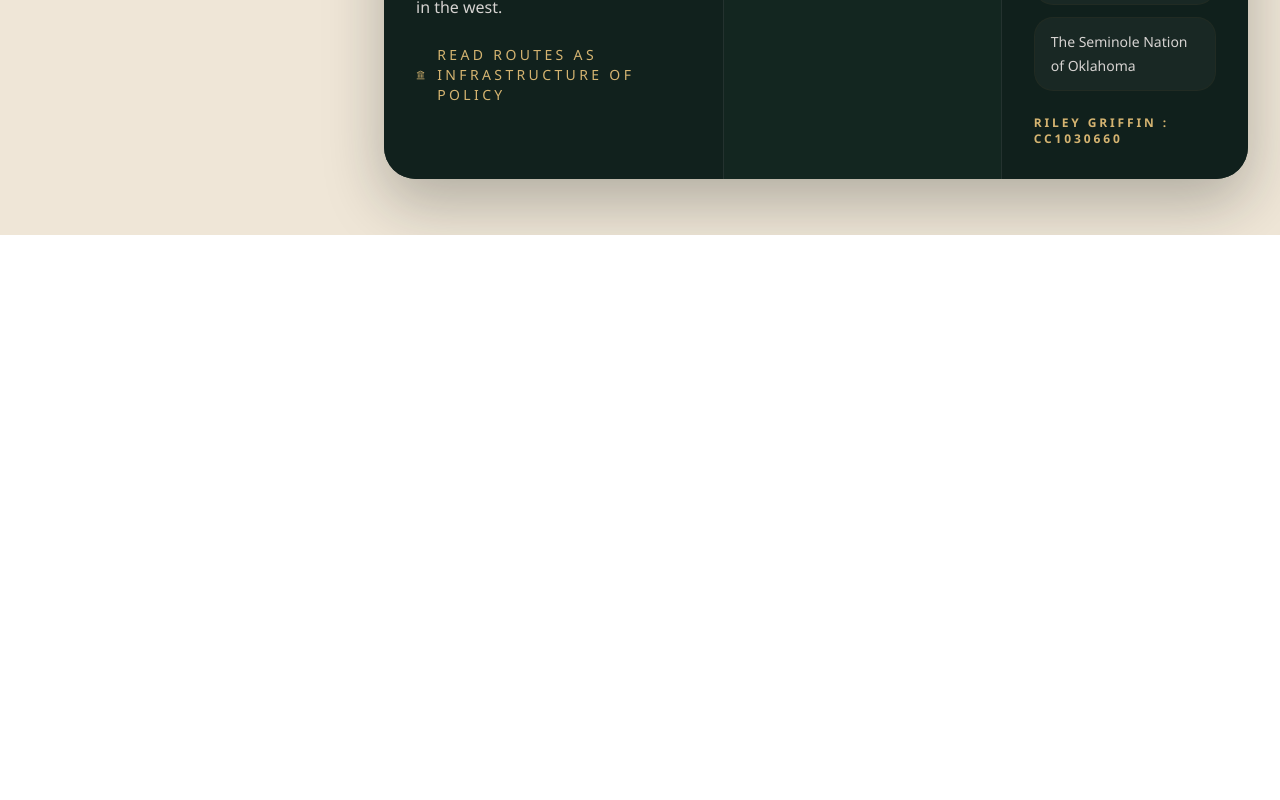
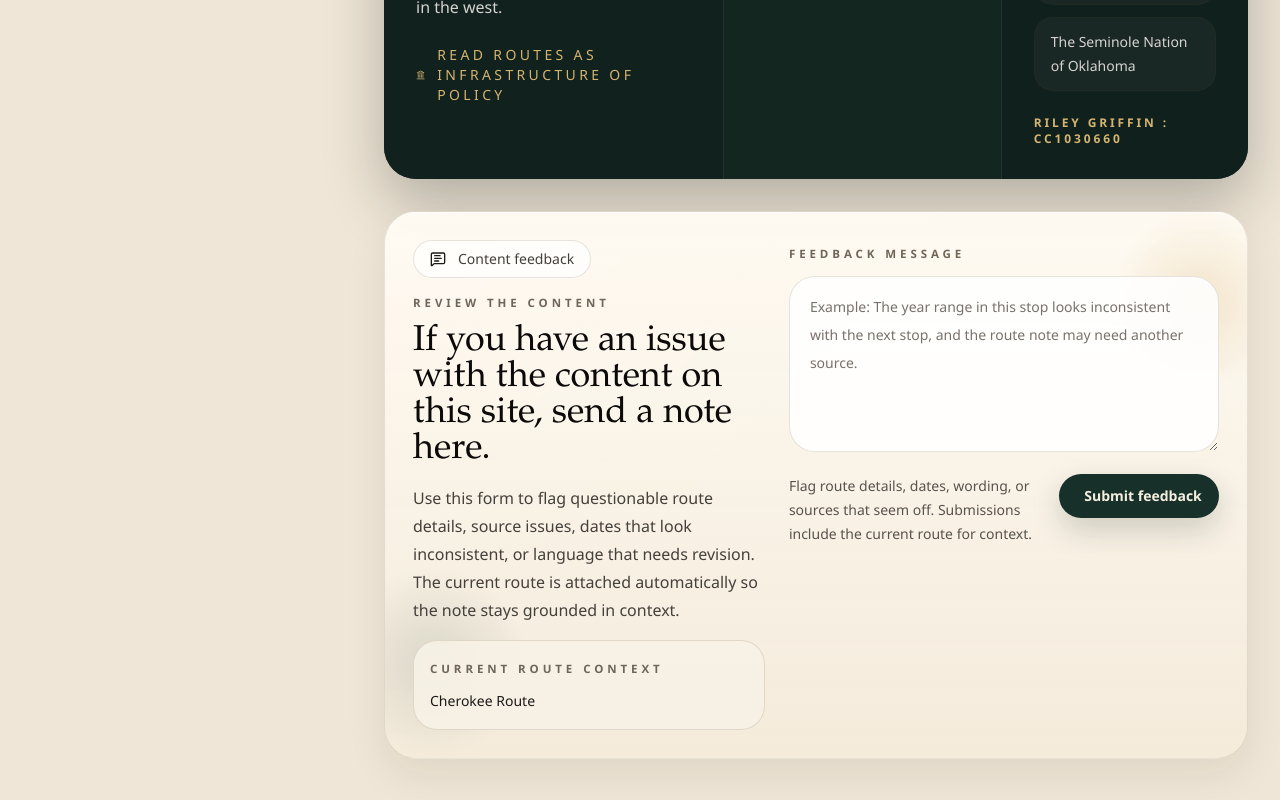
Before and after one commit to thanksother1234-create/Trail-of-Tears-Map, a React (Vite) app: page / in a window 1280 px wide. Shown: the part 3287-4087 px from the top of the page. Before the commit the page ends 3522 px from the top, so only its background shows below. Built offline with nearby package versions, Linux system fonts and the light colour scheme.

Commit message:
Updates for feedback and feedback API

```diff
--- /dev/null
+++ b/api/feedback.ts
@@ -0,0 +1,87 @@
+import { put } from "@vercel/blob";
+
+interface FeedbackPayload {
+  message?: unknown;
+  page?: unknown;
+  routeLabel?: unknown;
+}
+
+function jsonResponse(body: Record<string, string>, status: number) {
+  return new Response(JSON.stringify(body), {
+    status,
+    headers: {
+      "Content-Type": "application/json",
+    },
+  });
+}
+
+function normalizeString(value: unknown) {
+  return typeof value === "string" ? value.trim() : "";
+}
+
+export default async function handler(request: Request) {
+  if (request.method !== "POST") {
+    return new Response(null, {
+      status: 405,
+      headers: {
+        Allow: "POST",
+      },
+    });
+  }
+
+  if (!process.env.BLOB_READ_WRITE_TOKEN) {
+    return jsonResponse(
+      {
+        error:
+          "Feedback storage is not configured on this deployment yet. Connect a Vercel Blob store first.",
+      },
+      503,
+    );
+  }
+
+  let payload: FeedbackPayload;
+
+  try {
+    payload = (await request.json()) as FeedbackPayload;
+  } catch {
+    return jsonResponse({ error: "The feedback submission could not be read." }, 400);
+  }
+
+  const message = normalizeString(payload.message);
+  const page = normalizeString(payload.page);
+  const routeLabel = normalizeString(payload.routeLabel);
+
+  if (message.length < 10) {
+    return jsonResponse({ error: "Please include a bit more detail in your feedback." }, 400);
+  }
+
+  if (message.length > 4000) {
+    return jsonResponse({ error: "Feedback must stay under 4000 characters." }, 400);
+  }
+
+  const entry = {
+    message,
+    page: page || "#route",
+    routeLabel: routeLabel || "Unknown route",
+    submittedAt: new Date().toISOString(),
+    userAgent: request.headers.get("user-agent") ?? "",
+  };
+
+  try {
+    await put(`feedback/${Date.now()}-${crypto.randomUUID()}.json`, JSON.stringify(entry, null, 2), {
+      access: "private",
+      addRandomSuffix: false,
+      contentType: "application/json",
+    });
+  } catch {
+    return jsonResponse(
+      {
+        error:
+          "The feedback form is live, but storage on Vercel is not ready yet. Try again after Blob is connected.",
+      },
+      503,
+    );
+  }
+
+  return jsonResponse({ message: "Feedback submitted." }, 200);
+}
--- a/package.json
+++ b/package.json
@@ -22,6 +22,7 @@
     "@radix-ui/react-separator": "^1.1.11",
     "@radix-ui/react-slot": "^1.3.0",
     "@vercel/analytics": "^1.5.0",
+    "@vercel/blob": "^2.6.1",
     "class-variance-authority": "^0.7.1",
     "clsx": "^2.1.1",
     "framer-motion": "^12.42.2",
--- a/src/App.tsx
+++ b/src/App.tsx
@@ -6,6 +6,7 @@ import { HeroHeader } from "@/components/layout/HeroHeader";
 import { JourneySidebar } from "@/components/layout/JourneySidebar";
 import { TrailMap } from "@/components/map/TrailMap";
 import { InfoPanel } from "@/components/panels/InfoPanel";
+import { ContentFeedbackSection } from "@/components/sections/ContentFeedbackSection";
 import { StatementBanner } from "@/components/sections/StatementBanner";
 import { RemovalTimeline } from "@/components/timeline/RemovalTimeline";
 import { journeySteps, routeLookup, routeOrder, timelineEvents, trailRoutes } from "@/data/trailData";
@@ -217,6 +218,7 @@ export default function App() {
             />
 
             <StatementBanner />
+            <ContentFeedbackSection selectedRouteLabel={selectedRoute.label} />
           </section>
         </div>
       </main>
--- /dev/null
+++ b/src/components/sections/ContentFeedbackSection.tsx
@@ -0,0 +1,153 @@
+import { type FormEvent, useMemo, useState } from "react";
+import { MessageSquareText, Send } from "lucide-react";
+
+import { Button } from "@/components/ui/button";
+
+interface ContentFeedbackSectionProps {
+  selectedRouteLabel: string;
+}
+
+type SubmitState = "idle" | "submitting" | "success" | "error";
+
+export function ContentFeedbackSection({ selectedRouteLabel }: ContentFeedbackSectionProps) {
+  const [feedback, setFeedback] = useState("");
+  const [submitState, setSubmitState] = useState<SubmitState>("idle");
+  const [statusMessage, setStatusMessage] = useState("");
+
+  const trimmedFeedback = feedback.trim();
+  const helperText = useMemo(() => {
+    if (submitState === "success") {
+      return statusMessage;
+    }
+
+    if (submitState === "error") {
+      return statusMessage;
+    }
+
+    return "Flag route details, dates, wording, or sources that seem off. Submissions include the current route for context.";
+  }, [statusMessage, submitState]);
+
+  async function handleSubmit(event: FormEvent<HTMLFormElement>) {
+    event.preventDefault();
+
+    if (trimmedFeedback.length < 10) {
+      setSubmitState("error");
+      setStatusMessage("Please share a little more detail so the issue is actionable.");
+      return;
+    }
+
+    setSubmitState("submitting");
+    setStatusMessage("");
+
+    try {
+      const response = await fetch("/api/feedback", {
+        method: "POST",
+        headers: {
+          "Content-Type": "application/json",
+        },
+        body: JSON.stringify({
+          message: trimmedFeedback,
+          routeLabel: selectedRouteLabel,
+          page: window.location.hash || "#route",
+        }),
+      });
+
+      const result = (await response.json().catch(() => null)) as { error?: string } | null;
+
+      if (!response.ok) {
+        throw new Error(result?.error ?? "Unable to submit feedback right now.");
+      }
+
+      setFeedback("");
+      setSubmitState("success");
+      setStatusMessage("Thank you. Your feedback was submitted for review.");
+    } catch (error) {
+      setSubmitState("error");
+      setStatusMessage(
+        error instanceof Error
+          ? error.message
+          : "Unable to submit feedback right now. Please try again later.",
+      );
+    }
+  }
+
+  return (
+    <section
+      id="feedback"
+      className="paper-panel relative overflow-hidden rounded-[2rem] px-5 py-6 sm:px-7 sm:py-7"
+    >
+      <div className="absolute inset-x-0 top-0 h-px bg-white/70" />
+      <div className="absolute -left-12 bottom-0 h-48 w-48 rounded-full bg-[radial-gradient(circle,rgba(23,49,42,0.12),transparent_70%)]" />
+      <div className="absolute -right-10 top-0 h-44 w-44 rounded-full bg-[radial-gradient(circle,rgba(195,143,53,0.18),transparent_72%)]" />
+
+      <div className="relative grid gap-6 xl:grid-cols-[minmax(0,0.9fr)_minmax(0,1.1fr)] xl:items-start">
+        <div className="space-y-4">
+          <div className="inline-flex items-center gap-3 rounded-full border border-stone-400/16 bg-white/70 px-4 py-2 text-sm text-stone-700">
+            <MessageSquareText className="h-4 w-4 text-stone-900" />
+            <span className="font-medium">Content feedback</span>
+          </div>
+
+          <div>
+            <p className="section-kicker">Review The Content</p>
+            <h3 className="mt-3 max-w-2xl font-display text-3xl leading-none text-stone-950 sm:text-4xl">
+              If you have an issue with the content on this site, send a note here.
+            </h3>
+            <p className="mt-4 max-w-2xl text-sm leading-7 text-stone-700 sm:text-base">
+              Use this form to flag questionable route details, source issues, dates that look
+              inconsistent, or language that needs revision. The current route is attached
+              automatically so the note stays grounded in context.
+            </p>
+          </div>
+
+          <div className="rounded-[1.5rem] border border-stone-400/14 bg-[#f8f2e6]/90 p-4 text-sm leading-6 text-stone-700">
+            <p className="section-kicker text-[0.62rem]">Current route context</p>
+            <p className="mt-2 font-medium text-stone-900">{selectedRouteLabel}</p>
+          </div>
+        </div>
+
+        <form onSubmit={handleSubmit} className="space-y-4">
+          <label className="block">
+            <span className="section-kicker text-[0.62rem]">Feedback message</span>
+            <textarea
+              value={feedback}
+              onChange={(event) => {
+                setFeedback(event.target.value);
+
+                if (submitState !== "idle") {
+                  setSubmitState("idle");
+                  setStatusMessage("");
+                }
+              }}
+              placeholder="Example: The year range in this stop looks inconsistent with the next stop, and the route note may need another source."
+              className="mt-3 min-h-44 w-full rounded-[1.6rem] border border-stone-400/18 bg-white/88 px-5 py-4 text-sm leading-7 text-stone-900 outline-none transition placeholder:text-stone-500 focus:border-stone-500/26 focus:bg-white"
+              maxLength={4000}
+            />
+          </label>
+
+          <div className="flex flex-col gap-3 sm:flex-row sm:items-center sm:justify-between">
+            <p
+              className={`text-sm leading-6 ${
+                submitState === "error"
+                  ? "text-[#9b3f2d]"
+                  : submitState === "success"
+                    ? "text-[#1f5a42]"
+                    : "text-stone-600"
+              }`}
+            >
+              {helperText}
+            </p>
+
+            <Button
+              type="submit"
+              className="min-w-40 gap-2 self-start"
+              disabled={submitState === "submitting"}
+            >
+              <Send className="h-4 w-4" />
+              {submitState === "submitting" ? "Submitting..." : "Submit feedback"}
+            </Button>
+          </div>
+        </form>
+      </div>
+    </section>
+  );
+}
--- a/tsconfig.json
+++ b/tsconfig.json
@@ -22,5 +22,5 @@
     },
     "types": ["node", "vite/client"]
   },
-  "include": ["src", "vite.config.ts"]
+  "include": ["src", "api", "vite.config.ts"]
 }
```
Also changed, not shown: 1 other file (tests, documents, lock files or other folders).
